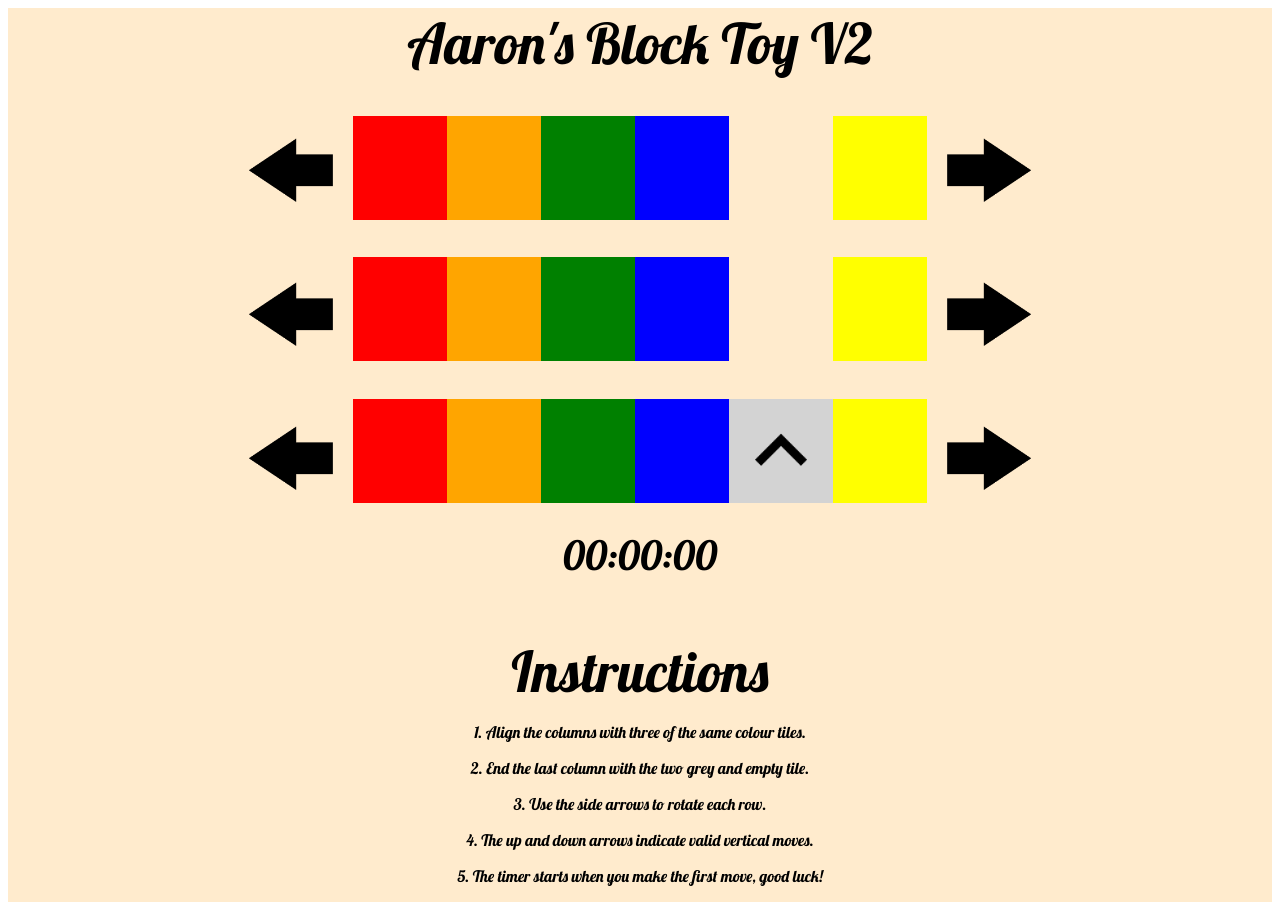
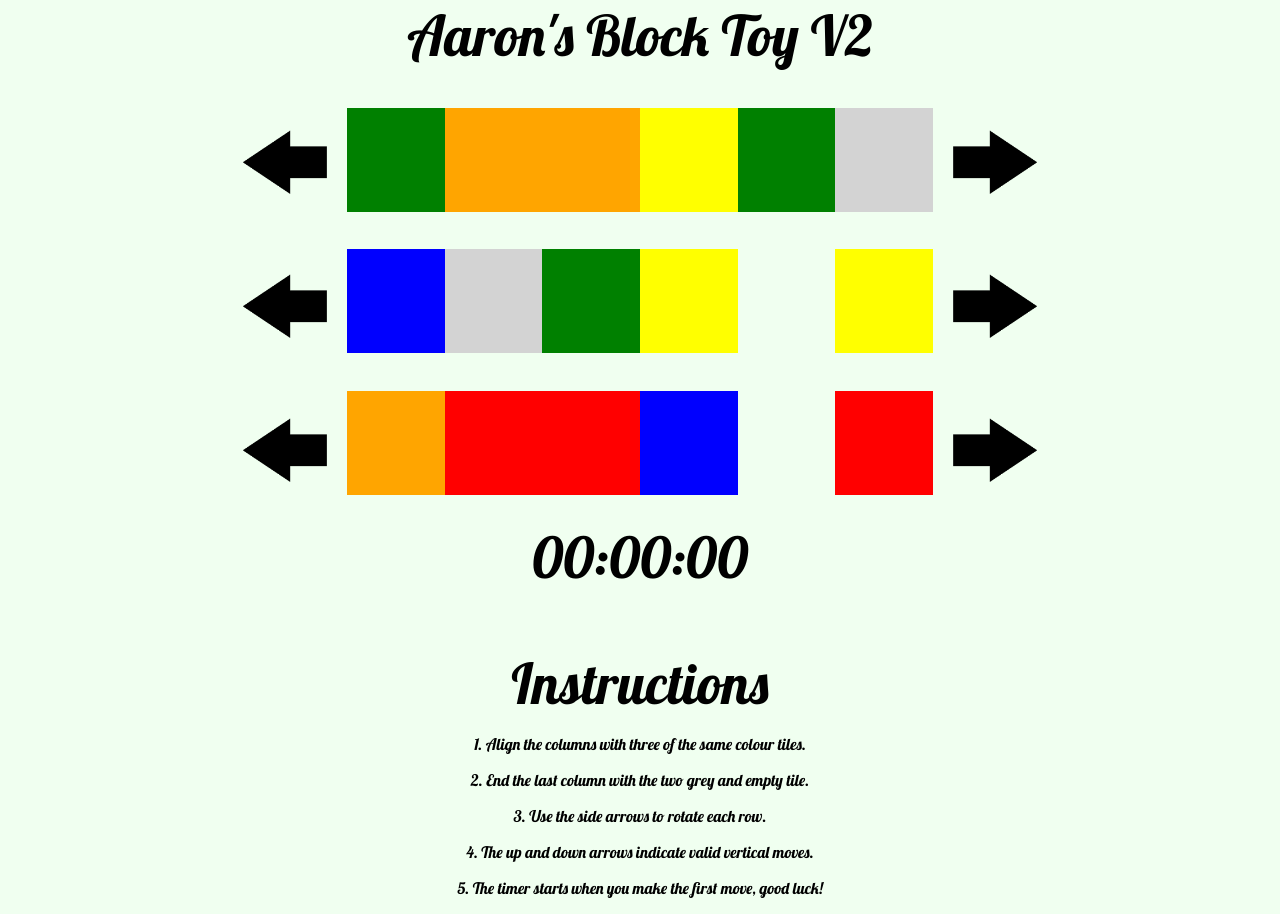
Before and after one commit to AaronCQuinn/Block-Toy-Version-2, a plain HTML site: page index.html in a window 1280 px wide. Drawn offline with nearby package versions, Linux system fonts and the light colour scheme.

Commit message:
Final changes, background color change, removed console logging, added various comments

```diff
--- a/blockToyV2.js
+++ b/blockToyV2.js
@@ -11,7 +11,6 @@ const TILE_DIMENSION = 13 + "vh";
 const ROWS = 3;
 const COLUMNS = 6;
 
-
 let sec = 0;
 let min = 0;
 let hour = 0;
@@ -24,7 +23,6 @@ let arrowTrackArray = new Array();
 let stopwatchStatus = false;
 
 initializeGame();
-appendArrowImages();
 
 function createGameTile(colour) {
     let newTile = document.createElement("div");
@@ -49,17 +47,31 @@ function initializeGame() {
 
     // Shuffle the board before appending.
 
-
     // Append game tiles to DOM.
     $(tileArray).each( function(idx) {
         $('#blocks').append(tileArray[idx]);
     });
 
+    scrambleBoard();
 
+    // Add arrow events to rotate board.
     addArrowClickEvents();
     // Add vertical moving to tiles.
     addVerticalClickSwap();
+    // Add valid vertical move arrows.
+    appendArrowImages();
 };
+
+function scrambleBoard() {
+    let colorArray = [];
+    $('#blocks').children().each( (idx, div) => {
+        colorArray.push($(div).css("background-color"));
+    });
+    colorArray = _.shuffle(colorArray);
+    $('#blocks').children().each( (idx, div) => {
+        $(div).css("background-color", colorArray[idx]);
+    });
+}
 
 function swapTiles(x1, x2, y1, y2) {
     // At this time I can't find a solution to swapping two entire divs vertically as they are not adjacent, and are already appended into the DOM. When I figure out a solution I'll return and refactor.
--- a/style.css
+++ b/style.css
@@ -1,5 +1,9 @@
+body {
+    margin: 0;
+    background-color:honeydew;
+}
+
 .mainContainer {
-    background-color: blanchedalmond;
     height: 100%;
     display: grid;
     grid-template-columns: .5fr 2fr .5fr;
@@ -37,8 +41,9 @@
 #stopwatch {
     grid-area: stopwatch;
     font-family: 'Lobster', 'Times New Roman';
-    font-size: 5vh;
+    font-size: 7vh;
     text-align: center;
+    user-select: none;
 }
 
 /* Game Container */
@@ -105,12 +110,14 @@
     font-size: 7vh;
     text-align: center;
     margin-bottom: 0%;
+    user-select: none;
 }
 
 p {
     font-family: 'Lobster', 'Times New Roman';
     font-size: 2vh;
     text-align: center;
+    user-select: none;
 }
 
 /* End of Instructions */
```
